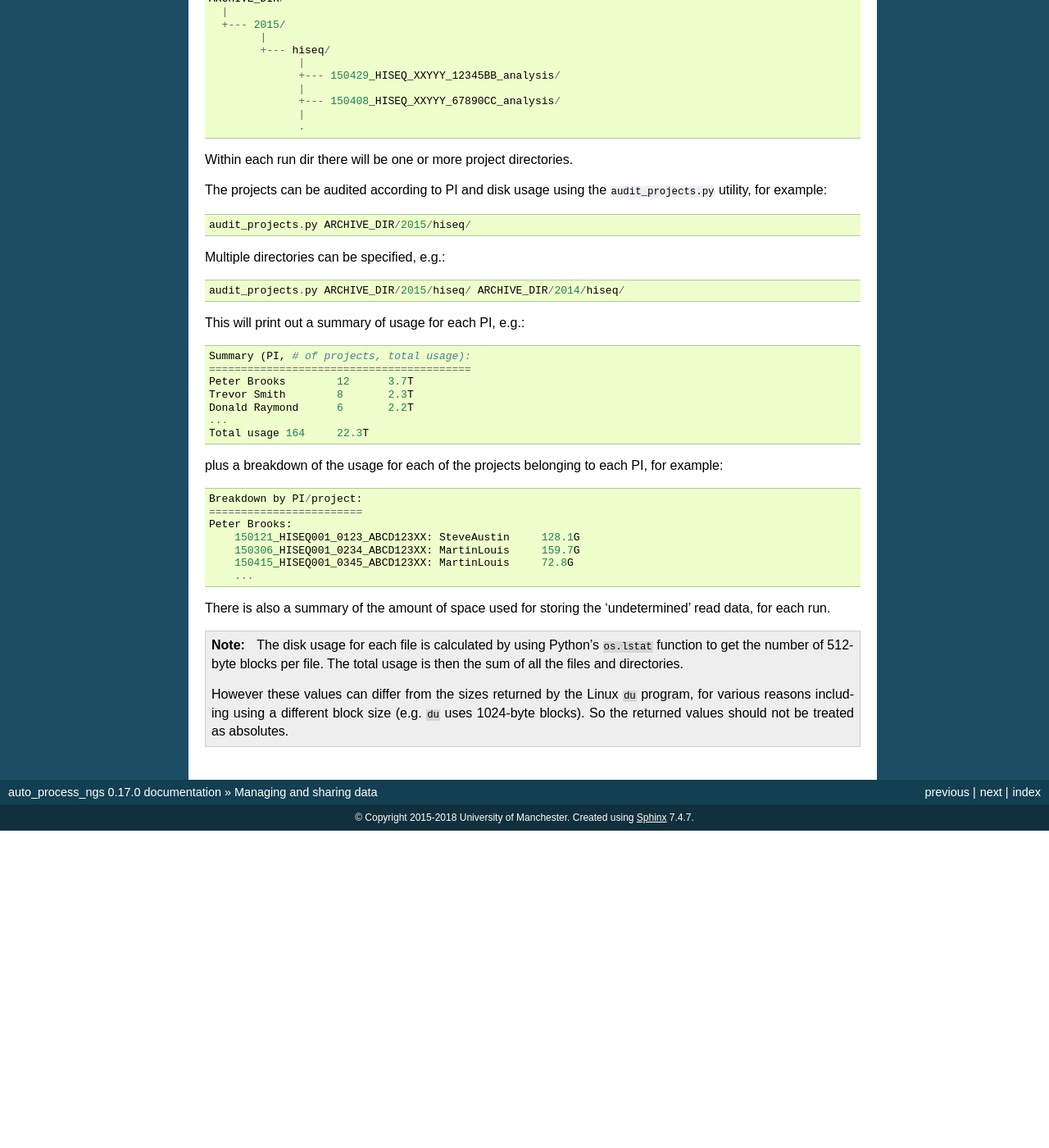
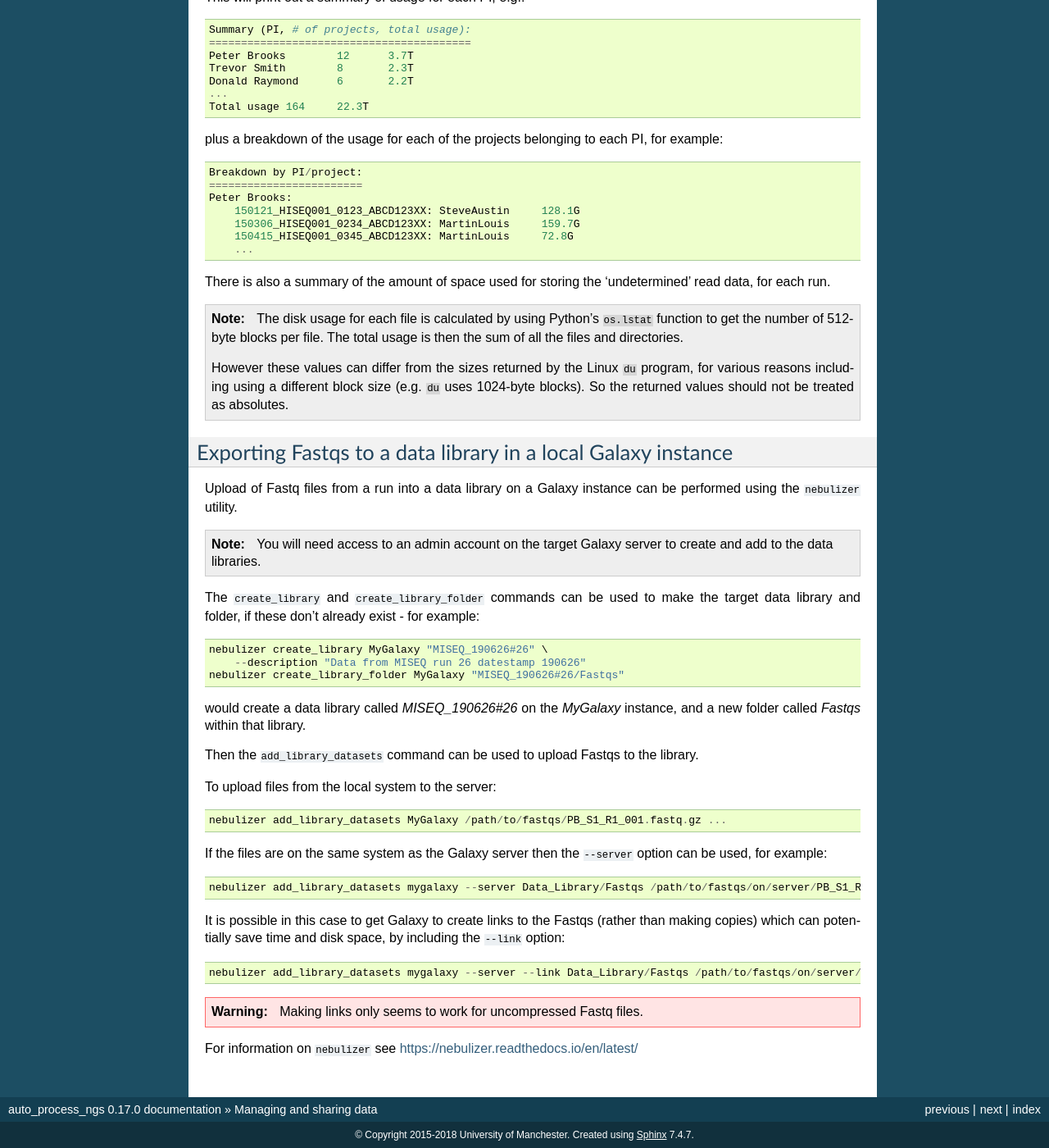
Before and after one commit to fls-bioinformatics-core/auto_process_ngs, a Sphinx documentation site: the page built from docs/source/using/managing_data.rst, in a window 1280 px wide and 1400 px high, scrolled down 2592 px. Shown: the whole window at 82% size. Built offline with Sphinx 7.4.7, drawn with Linux system fonts in a browser that asks for light colours; pages that are not in the unit, such as notebooks, are missing from menus; before the commit the page ends 3605 px from its top, so only the background shows below that; some of the changed text lies outside the part shown.

Commit message:
Remove the 'export_to_galaxy.py' utility and update the documentation.

```diff
--- a/docs/source/conf.py
+++ b/docs/source/conf.py
@@ -325,7 +325,6 @@ for utility in ("analyse_barcodes.py",
                 "audit_projects.py",
                 "download_fastqs.py",
                 "demultiplex_icell8_atac.py",
-                "export_to_galaxy.py",
                 "fastq_statistics.py",
                 "icell8_contamination_filter.py",
                 "icell8_report.py",
--- a/docs/source/using/managing_data.rst
+++ b/docs/source/using/managing_data.rst
@@ -7,9 +7,12 @@ they are outlined here.
 
  * :ref:`manage_fastqs`
  * :ref:`download_fastqs`
- * :ref:`export_to_galaxy`
  * :ref:`update_project_metadata`
  * :ref:`audit_projects`
+
+There are no specific utilities for exporting Fastqs to a Galaxy data
+library, but suggestions on how to do this can be found in the section
+:ref:`exporting_to_galaxy`.
 
 .. _manage_fastqs:
 
@@ -213,3 +187,60 @@ There is also a summary of the amount of space used for storing the
    ``du`` program, for various reasons including using a different block
    size (e.g. ``du`` uses 1024-byte blocks). So the returned values should
    not be treated as absolutes.
+
+.. _exporting_to_galaxy:
+
+Exporting Fastqs to a data library in a local Galaxy instance
+*************************************************************
+
+Upload of Fastq files from a run into a data library on a Galaxy instance
+can be performed using the ``nebulizer`` utility.
+
+.. note::
+
+   You will need access to an admin account on the target Galaxy
+   server to create and add to the data libraries.
+
+The ``create_library`` and ``create_library_folder`` commands can be used
+to make the target data library and folder, if these don't already exist -
+for example:
+
+::
+
+    nebulizer create_library MyGalaxy "MISEQ_190626#26" \
+        --description "Data from MISEQ run 26 datestamp 190626"
+    nebulizer create_library_folder MyGalaxy "MISEQ_190626#26/Fastqs"
+
+would create a data library called *MISEQ_190626#26* on the *MyGalaxy*
+instance, and a new folder called *Fastqs* within that library.
+
+Then the ``add_library_datasets`` command can be used to upload Fastqs
+to the library.
+
+To upload files from the local system to the server:
+
+::
+
+    nebulizer add_library_datasets MyGalaxy /path/to/fastqs/PB_S1_R1_001.fastq.gz ...
+
+If the files are on the same system as the Galaxy server then the
+``--server`` option can be used, for example:
+
+::
+
+    nebulizer add_library_datasets mygalaxy --server Data_Library/Fastqs /path/to/fastqs/on/server/PB_S1_R1_001.fastq.gz ...
+
+It is possible in this case to get Galaxy to create links to the Fastqs
+(rather than making copies) which can potentially save time and disk
+space, by including the ``--link`` option:
+
+::
+
+    nebulizer add_library_datasets mygalaxy --server --link Data_Library/Fastqs /path/to/fastqs/on/server/PB_S1_R1_001.fastq
+
+.. warning::
+
+   Making links only seems to work for uncompressed Fastq files.
+
+For information on ``nebulizer`` see
+https://nebulizer.readthedocs.io/en/latest/
```
Also changed, not shown: other parts of docs/source/using/managing_data.rst (+0 -29 lines), 1 other file.
